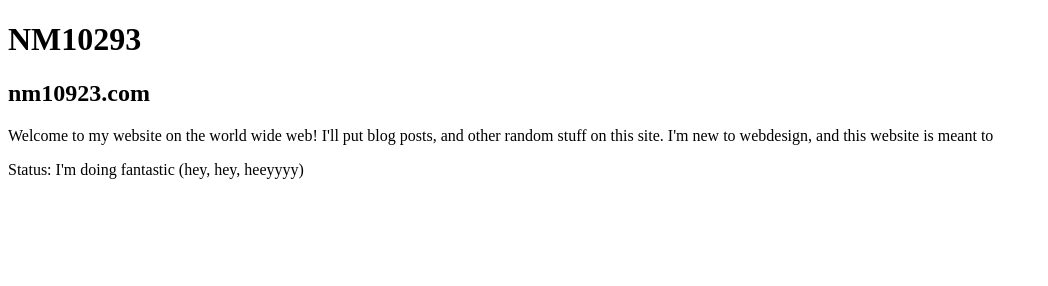
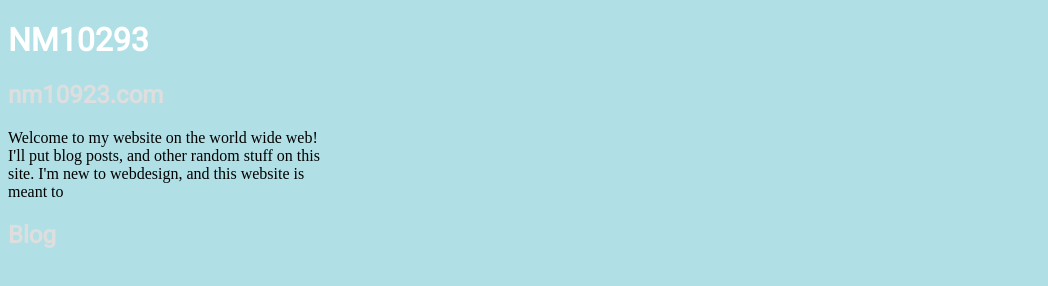
Before and after one commit to nm10923/planetnm, a plain HTML site: page testindex.html in a window 1280 px wide. Shown: the whole page, without its empty margins (0-1048 px from the left). Drawn offline with Linux system fonts and the light colour scheme.

Commit message:
Update testindex.html

```diff
--- a/testindex.html
+++ b/testindex.html
@@ -2,17 +2,34 @@
 <html>
   <head>
     <title></title>
+    <link href="https://fonts.googleapis.com/css?family=Roboto&display=swap" rel="stylesheet">
   </head>
   <style>
+    body {
+      background-color: powderblue;
+    }
 
+    .infoBox1 {
+      width: 25%;
 
+    }
+    h1 {
+      color: #FFFFFF;
+      font-family: 'Roboto', sans-serif;
+    }
+    h2 {
+     color: #dedede;
+     font-family: 'Roboto', sans-serif;
+    }
   </style>
   <body>
     <h1>NM10293</h1>
     <h2>nm10923.com</h2>
-    <div class>
+    <div class=infoBox1>
       <p>Welcome to my website on the world wide web! I'll put blog posts, and other random stuff on this site. I'm new to webdesign, and this website is meant to </p>
-      <p>Status: I'm doing fantastic (hey, hey, heeyyyy)</p>
     </div>
+    <h2>Blog</h2>
+    <ul>
+    </ul>
   </body>
 </html>
```
